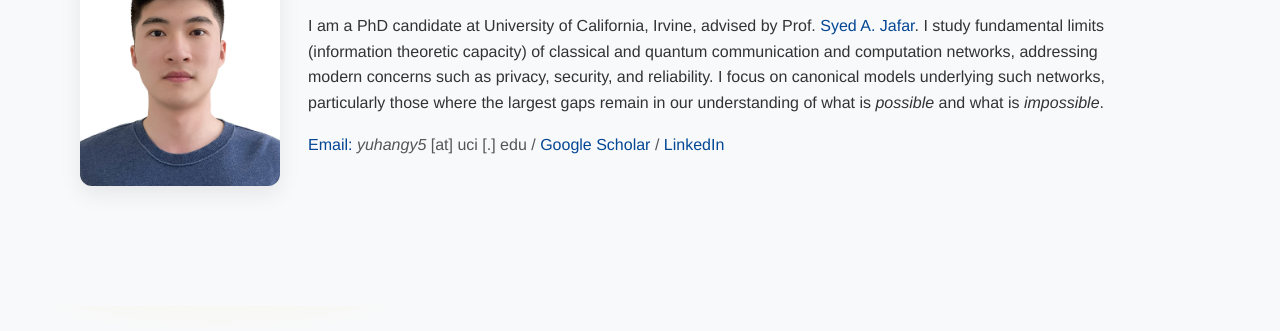
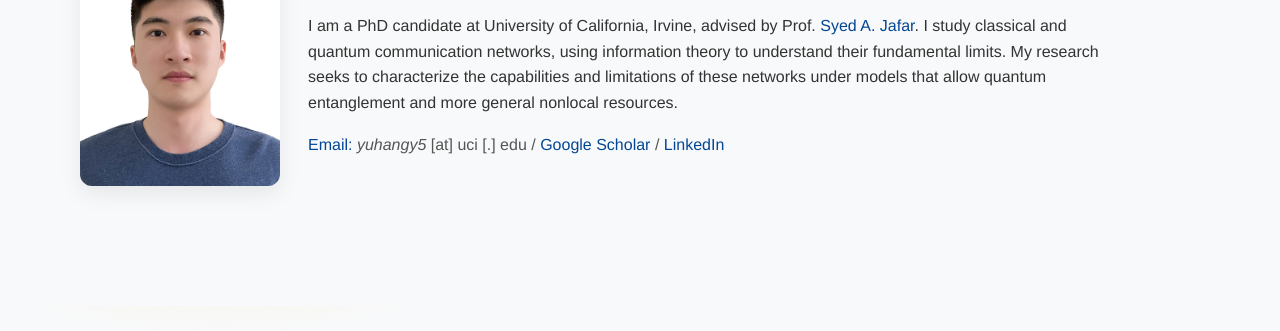
Before and after one commit to chelseayyh/chelseayyh.github.io, a plain HTML site: page index.html in a window 1280 px wide. Shown: the part 233-564 px from the top of the page. Drawn offline with Linux system fonts and the light colour scheme.

Commit message:
Add files via upload

```diff
--- a/index.html
+++ b/index.html
@@ -30,8 +30,7 @@
       <div class="intro-text">
         <h2>Yuhang Yao</h2>
         <p class="intro-inline">
-          I am a PhD candidate at University of California, Irvine, advised by Prof. <a href="http://newport.eecs.uci.edu/~syed/">Syed A. Jafar</a>. I study  fundamental limits (information theoretic capacity) of  classical and quantum communication and computation networks, addressing modern concerns such as privacy, security, and reliability. I focus on canonical models underlying such networks, particularly those where the largest gaps remain in our understanding of what is <em>possible</em> and what is <em>impossible</em>.
-
+          I am a PhD candidate at University of California, Irvine, advised by Prof. <a href="http://newport.eecs.uci.edu/~syed/">Syed A. Jafar</a>. I study classical and quantum communication networks, using information theory to understand their fundamental limits. My research seeks to characterize the capabilities and limitations of these networks under models that allow quantum entanglement and more general nonlocal resources.
         </p>
         <p class="contact-inline">
           <a href="mailto:yuhangy5@uci.edu">Email: </a> <em>yuhangy5</em> [at] uci [.] edu /
```
